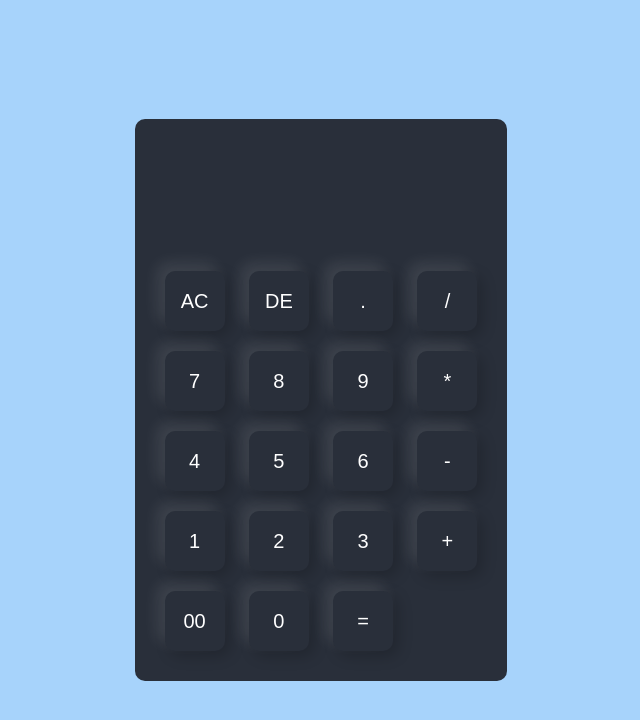
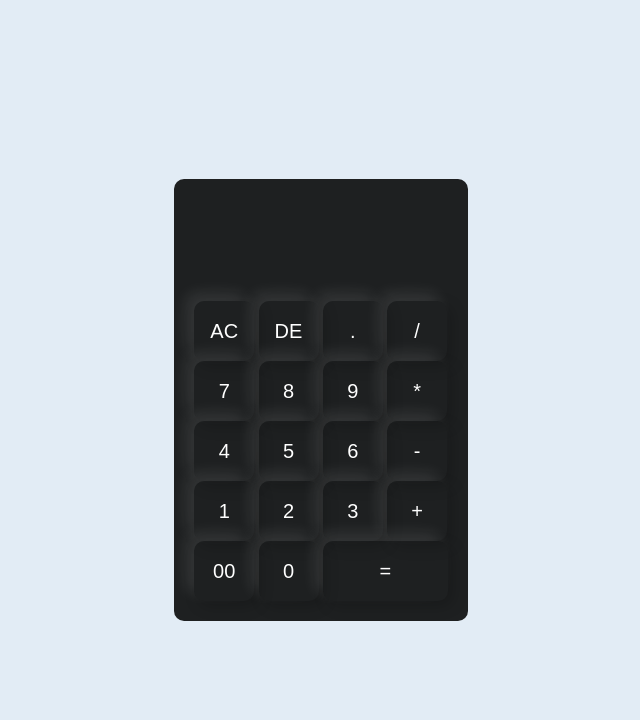
Before and after one commit to asmallick1999/TXON_Task, a plain HTML site: page TXON_Task_2/index.html in a window 1280 px wide. Shown: the whole page, without its empty margins (319-959 px from the left). Drawn offline with Linux system fonts and the light colour scheme.

Commit message:
submit txon task 2

```diff
--- a/TXON_Task_2/index.html
+++ b/TXON_Task_2/index.html
@@ -21,33 +21,33 @@
                     <input type="text" name="display" id="" >
                 </div>
                 <div class="firstRowButton">
-                    <input type="button" value="AC">
-                    <input type="button" value="DE">
-                    <input type="button" value=".">
-                    <input type="button" value="/">
+                    <input type="button" value="AC" onclick="display.value = ''">
+                    <input type="button" value="DE" onclick="display.value = display.value.toString().slice(0,-1)">
+                    <input type="button" value="." onclick="display.value += '.'">
+                    <input type="button" value="/" onclick="display.value += '/'">
                 </div>
                 <div class="secondRowButton">
-                    <input type="button" value="7">
-                    <input type="button" value="8">
-                    <input type="button" value="9">
-                    <input type="button" value="*">
+                    <input type="button" value="7" onclick="display.value += '7'">
+                    <input type="button" value="8" onclick="display.value += '8'">
+                    <input type="button" value="9" onclick="display.value += '9'">
+                    <input type="button" value="*" onclick="display.value += '*'">
                 </div>
                 <div class="thirdRowButton">
-                    <input type="button" value="4">
-                    <input type="button" value="5">
-                    <input type="button" value="6">
-                    <input type="button" value="-">
+                    <input type="button" value="4" onclick="display.value += '4'">
+                    <input type="button" value="5" onclick="display.value += '5'">
+                    <input type="button" value="6" onclick="display.value += '6'">
+                    <input type="button" value="-" onclick="display.value += '-'">
                 </div>
                 <div class="forthRowButton">
-                    <input type="button" value="1">
-                    <input type="button" value="2">
-                    <input type="button" value="3">
-                    <input type="button" value="+">
+                    <input type="button" value="1" onclick="display.value += '1'">
+                    <input type="button" value="2" onclick="display.value += '2'">
+                    <input type="button" value="3" onclick="display.value += '3'">
+                    <input type="button" value="+" onclick="display.value += '+'">
                 </div>
                 <div class="fifthRowButton">
-                    <input type="button" value="00">
-                    <input type="button" value="0">
-                    <input type="button" value="=">
+                    <input type="button" value="00" onclick="display.value += '00'">
+                    <input type="button" value="0" onclick="display.value += '0'">
+                    <input type="button" value="=" class="equal" onclick="display.value = eval(display.value)">
                 </div>
             </form>
         </div>
--- a/TXON_Task_2/style.css
+++ b/TXON_Task_2/style.css
@@ -6,7 +6,7 @@ body{
 }
 
 .container{
-    background-color: rgb(167, 211, 251);
+    background-color: rgb(226, 236, 245);
     width: 100vw;
     height: 100vh;
     display: flex;
@@ -15,7 +15,7 @@ body{
 }
 
 .calculator{
-    background-color: rgba(22, 22, 28, 0.861);
+    background-color: rgb(30, 32, 33);
     padding: 20px;
     border-radius: 10px;
 }
@@ -31,7 +31,7 @@ body{
     color: white;
     font-size: 20px;
     cursor: pointer;
-    margin: 10px;
+    /* margin: 10px; */
 }
 
 form .display{
@@ -46,3 +46,7 @@ form .display input{
     font-size: 45px;
     box-shadow: none;
 }
+
+form input.equal{
+    width: 125px;
+}
```
